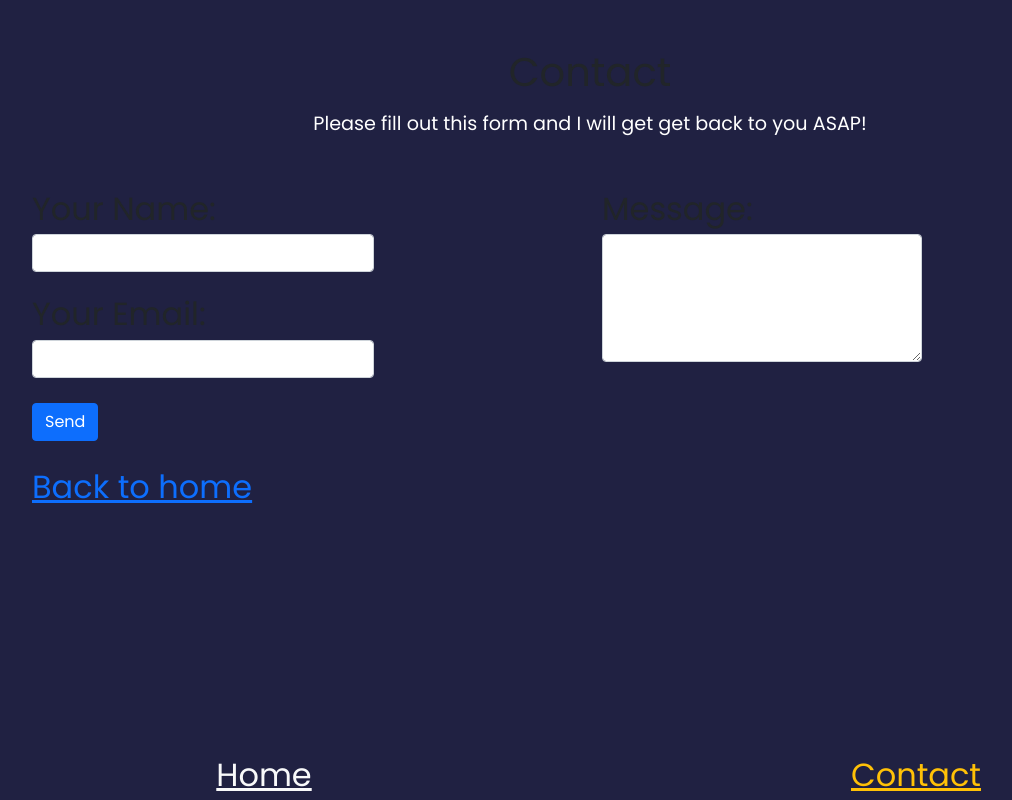
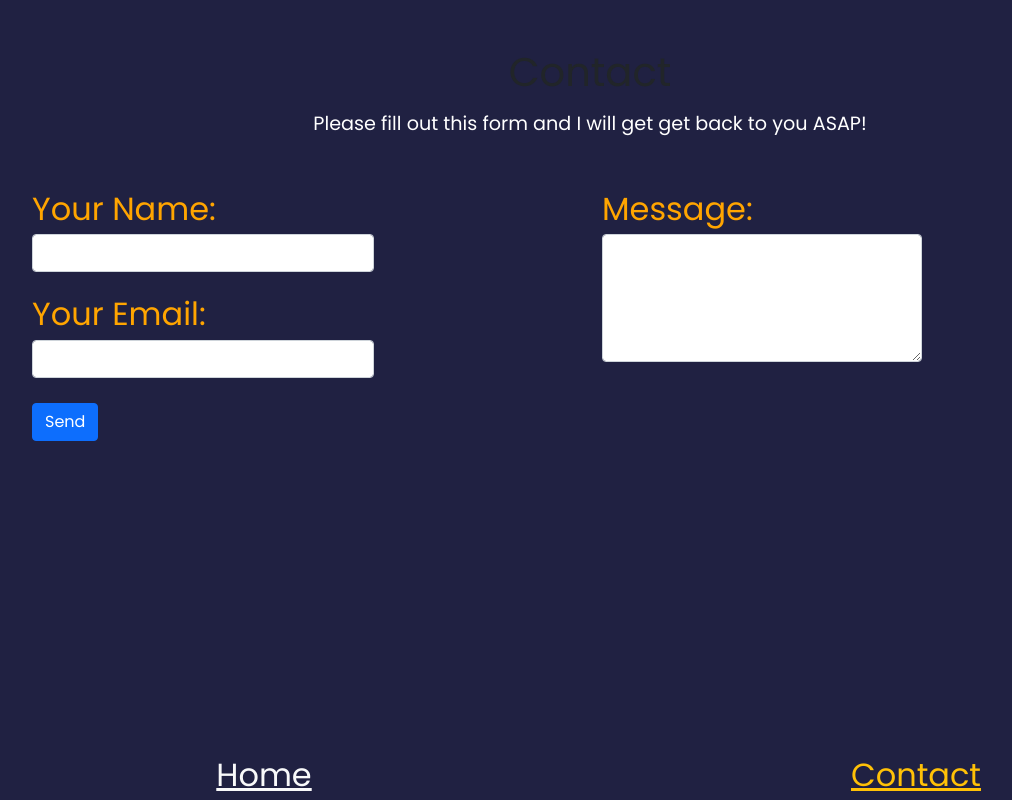
Before and after one commit to digisoup/new-landing, a React (Create React App) app: page /#/contact in a window 1280 px wide. Shown: the whole page, without its empty margins (50-1062 px from the left). Built offline with nearby package versions, Linux system fonts and the light colour scheme.

Commit message:
removed href from contact component

```diff
--- a/src/components/Contact.jsx
+++ b/src/components/Contact.jsx
@@ -1,5 +1,5 @@
 import React from 'react';
-import {Link} from 'react-router-dom'
+
 function Contact() {
   return (
   <div className="container">
@@ -85,7 +85,7 @@ function Contact() {
           </p>
         </form>
         </div>
-    <Link to="/">Back to home</Link>
+
   </div>
 )
 }
--- a/src/index.css
+++ b/src/index.css
@@ -27,3 +27,6 @@ img {
 .typist {
   color: orange;
 }
+label {
+  color: orange;
+}
```
